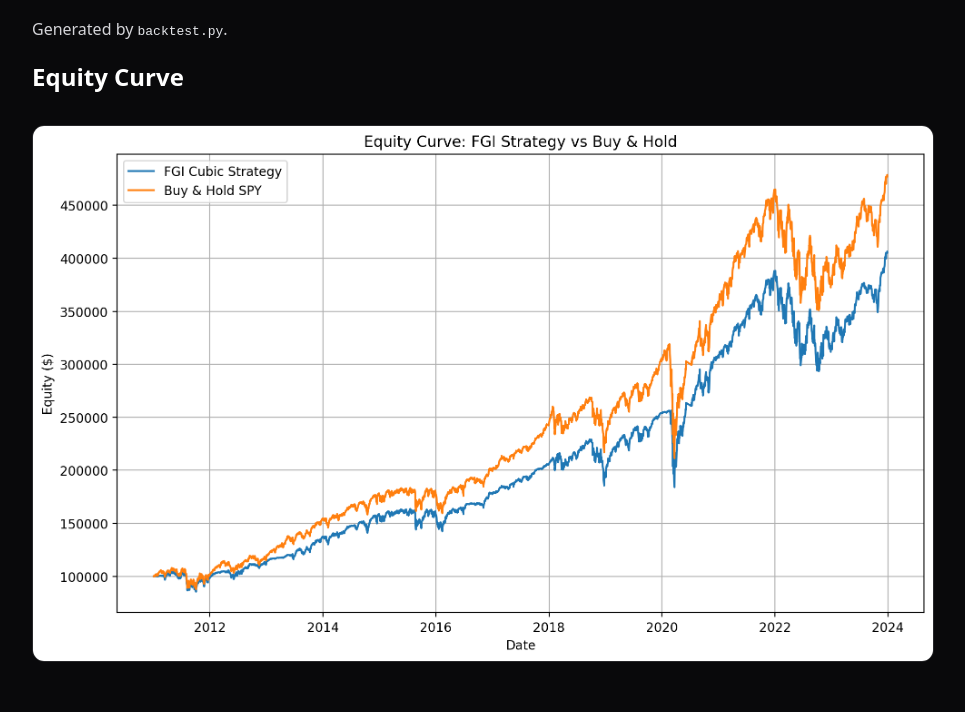
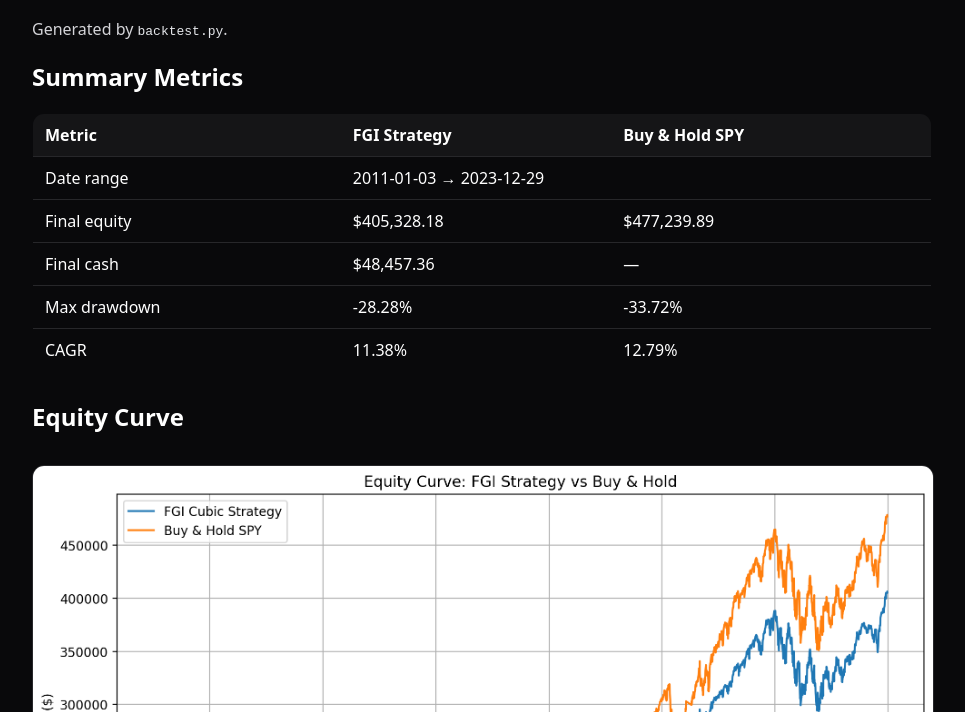
Before and after one commit to bradenfruin/warren-buffett-indicator, a plain HTML site: page docs/index.html in a window 1280 px wide. Shown: the part 70-782 px from the top of the page, without its empty margins (158-1123 px from the left). Drawn offline with Linux system fonts and the light colour scheme.

Commit message:
Add summary metrics table to index.html

```diff
--- a/docs/index.html
+++ b/docs/index.html
@@ -29,12 +29,38 @@
         margin: 12px 0 28px;
         background: #000;
       }
+      table {
+        width: 100%;
+        border-collapse: collapse;
+        margin: 16px 0 28px;
+        border: 1px solid #27272a;
+        border-radius: 12px;
+        overflow: hidden;
+      }
+
+      th, td {
+        padding: 10px 12px;
+        border-bottom: 1px solid #27272a;
+        text-align: left;
+      }
+
+      th { background: rgba(24,24,27,0.8); }
+      tr:last-child td { border-bottom: none; }
+
     </style>
   </head>
   <body>
     <h1>Warren Buffett Indicator / FGI Cubic Strategy Report</h1>
     <p>Generated by <code>backtest.py</code>.</p>
-
+    <h2>Summary Metrics</h2>
+      <table>
+        <tr><th>Metric</th><th>FGI Strategy</th><th>Buy & Hold SPY</th></tr>
+        <tr><td>Date range</td><td colspan="2">2011-01-03 → 2023-12-29</td></tr>
+        <tr><td>Final equity</td><td>$405,328.18</td><td>$477,239.89</td></tr>
+        <tr><td>Final cash</td><td>$48,457.36</td><td>—</td></tr>
+        <tr><td>Max drawdown</td><td>-28.28%</td><td>-33.72%</td></tr>
+        <tr><td>CAGR</td><td>11.38%</td><td>12.79%</td></tr>
+      </table>
     <h2>Equity Curve</h2>
     <img src="equity_curve.png" alt="Equity curve" />
 
```
